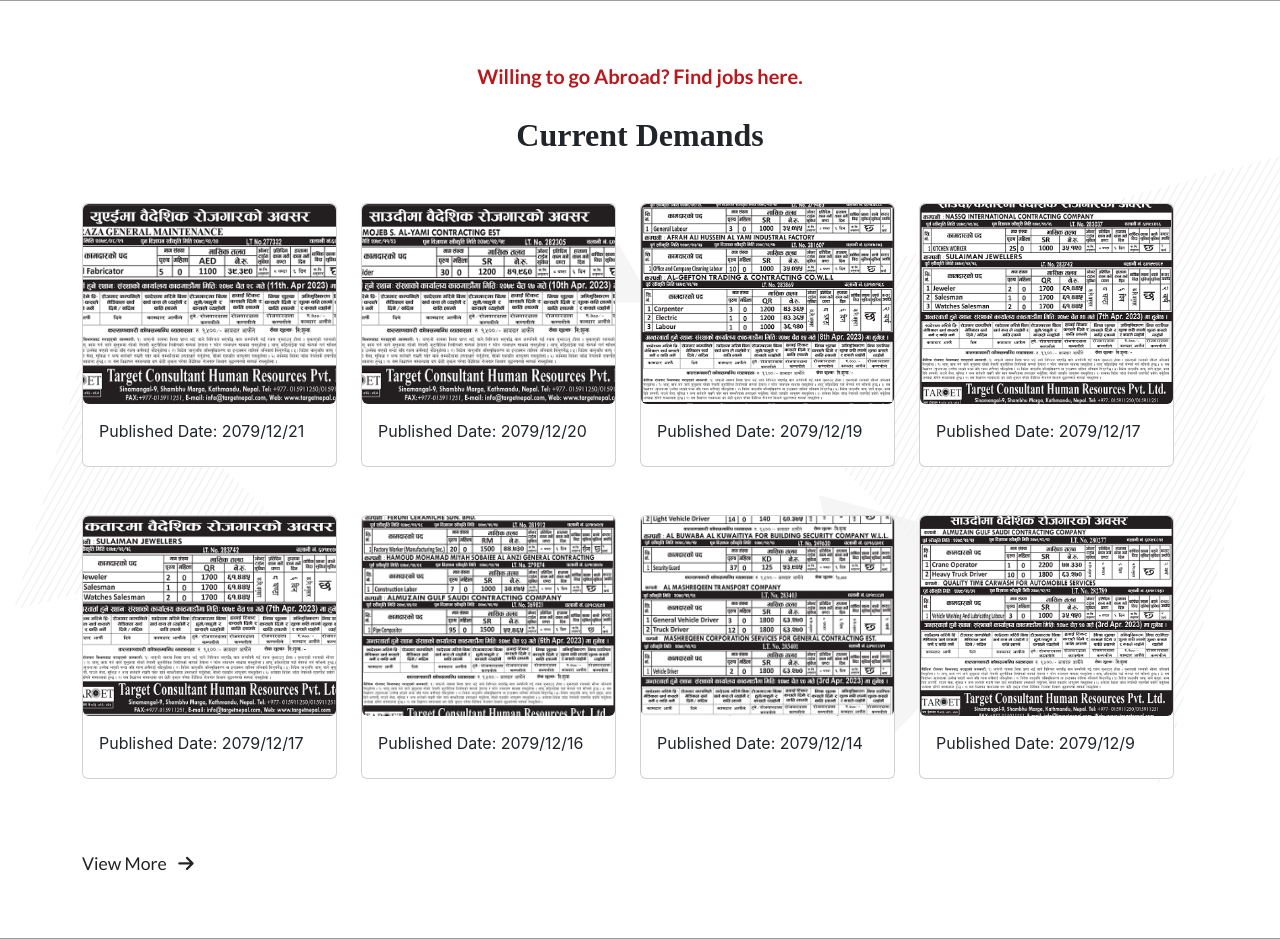
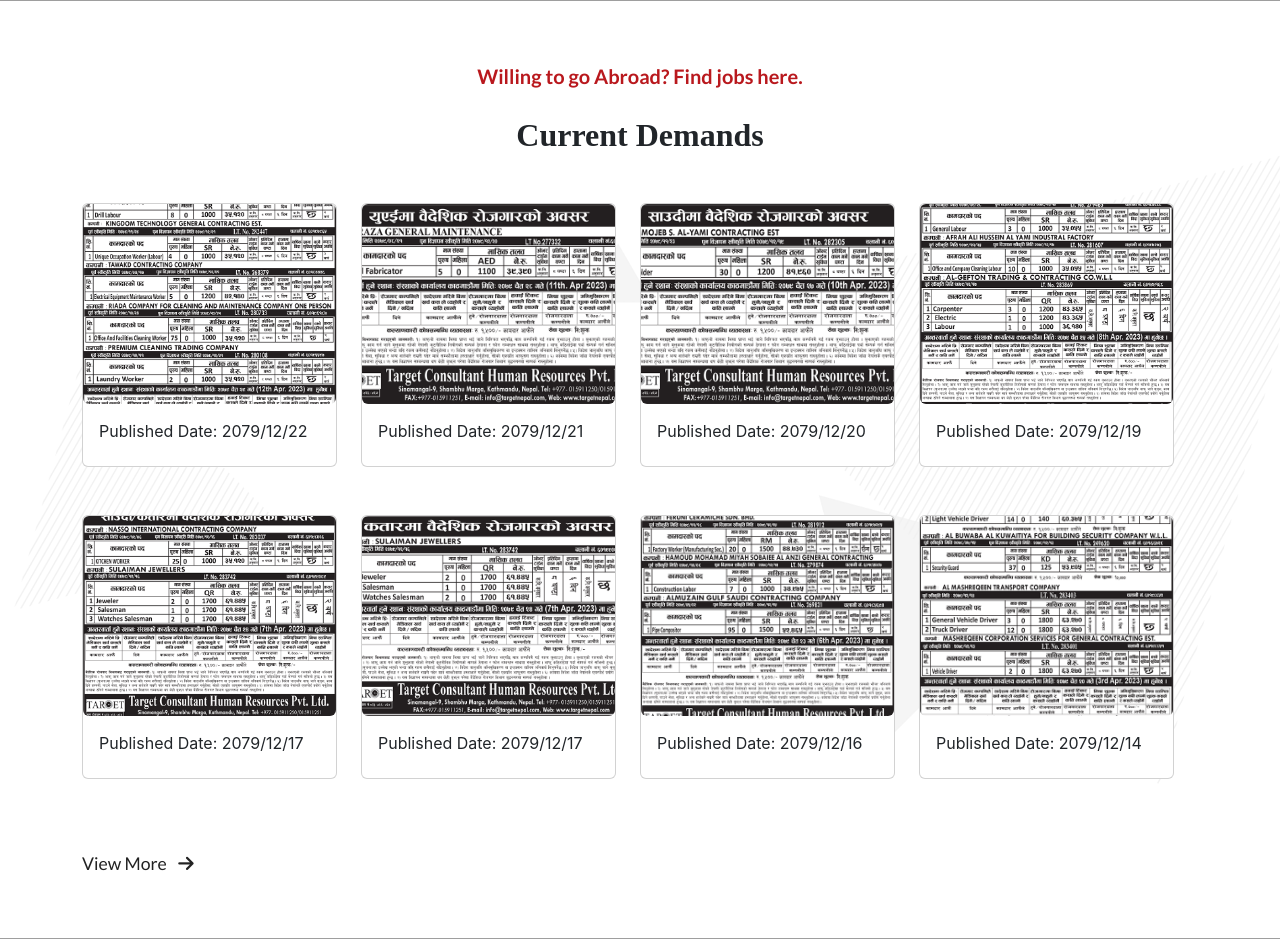
Before and after one commit to razustha/targetnepal, a PHP site: page / in a window 1280 px wide. Shown: the part 2192-3131 px from the top of the page. Run offline with PHP 8.4, Linux system fonts and the light colour scheme; some libraries are stand-ins or nearby versions; some web fonts are replaced; grey boxes are pictures that could not be loaded.

Commit message:
add demand

```diff
--- a/page-templates/all-job.php
+++ b/page-templates/all-job.php
@@ -9,6 +9,20 @@
 
         <div class="row g-4">
             <div class="row g-4">
+                <div class="col-md-3">
+                    <a href="assets/img/demand/tchrpl_21_chait.png" data-lightbox="image-1">
+                        <div class="card mb-4">
+
+                            <img class="img-fluid rounded" src="assets/img/demand/tchrpl_21_chait.png" alt="">
+
+                            <div class="card-body">
+                                <h5 class="card-title">Published Date: 2079/12/22</h5>
+
+                            </div>
+                        </div>
+                    </a>
+
+                </div>
                 <div class="col-md-3">
                     <a href="assets/img/demand/tchrpl_20_chait.png" data-lightbox="image-1">
                         <div class="card mb-4">
@@ -109,20 +123,7 @@
                     </a>
 
                 </div>
-            <div class="col-md-3">
-                    <a href="assets/img/demand/tchrpvl_12_chait_20.png" data-lightbox="image-1">
-                        <div class="card mb-4">
 
-                            <img class="img-fluid rounded" src="assets/img/demand/tchrpvl_12_chait_20.png" alt="">
-
-                            <div class="card-body">
-                                <h5 class="card-title">Published Date: 2079/12/9</h5>
-
-                            </div>
-                        </div>
-                    </a>
-
-                </div>
 
 
 
```
Also changed, not shown: job-demand.php (+14 -0 lines), assets/img/demand/tchrpl_21_chait.png (added). Lines whose indentation alone changed are shown as unchanged.
